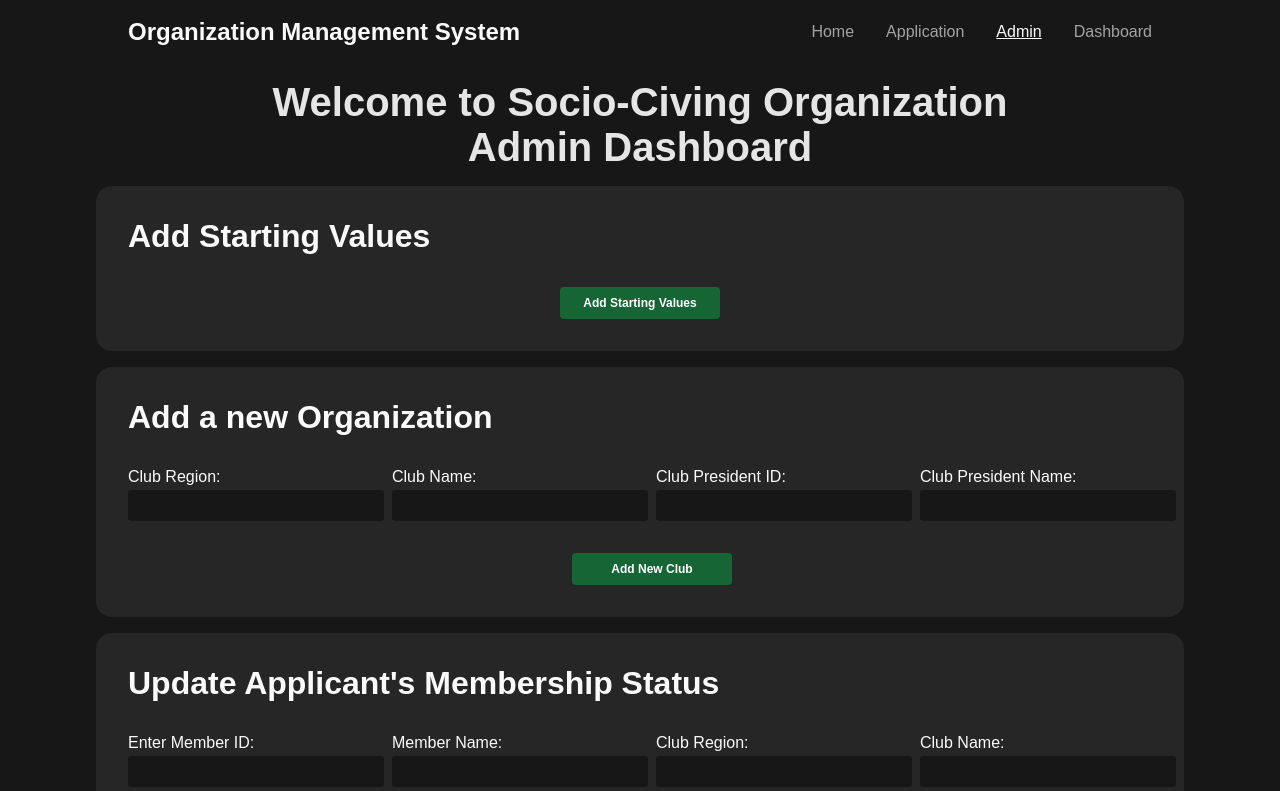
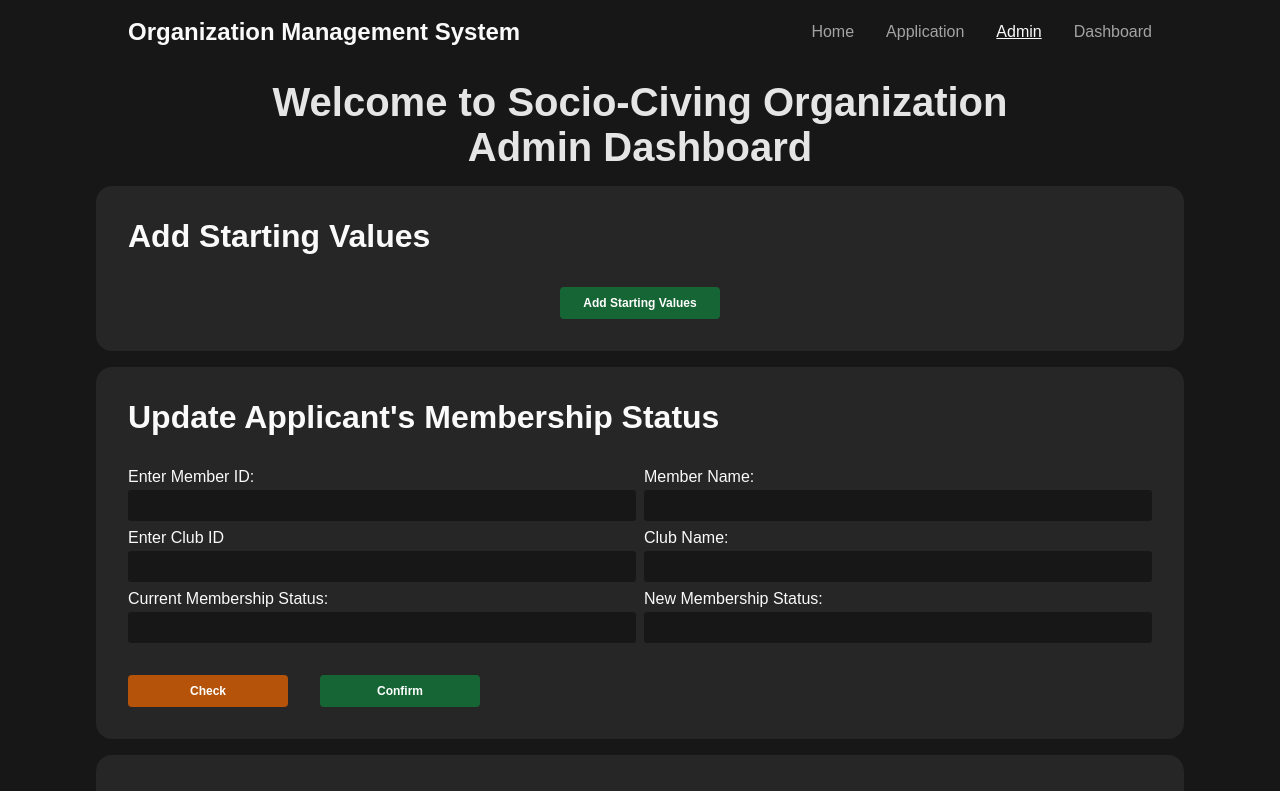
Before and after one commit to leonardporteria/organization-management-system, a React (Vite) app in the folder client/: page /admin in a window 1280 px wide. Shown: the top 791 px of the page. Built offline with nearby package versions, Linux system fonts and the light colour scheme; no server answers.

Commit message:
fetching applicant status from db

```diff
--- a/client/src/components/adminDashboard/AdminDashboard.jsx
+++ b/client/src/components/adminDashboard/AdminDashboard.jsx
@@ -11,7 +11,7 @@ const AdminDashboard = () => {
   const [educationData, setEducationData] = useState([]);
   const [dependentData, setDependentData] = useState([]);
 
-  const getDataFromDatabase = async (path, stateVariable) => {
+  const getDataFromDatabase = async (path) => {
     const URL = 'http://localhost:5173/api' + path;
 
     try {
@@ -28,6 +28,54 @@ const AdminDashboard = () => {
       console.error(`Error in ${URL}:`, error);
     }
   };
+
+  // CHANGE APPLICANT'S MEMBERSHIP STATUS
+  const [changeMemberName, setChangeMemberName] = useState('');
+  const [changeMembeID, setChangeMembeID] = useState('');
+  const handleMemberIDChange = (event) => {
+    const inputMemberId = event.target.value;
+    const memberExists = memberData.some(
+      (member) => member.member_id === inputMemberId
+    );
+    if (!memberExists) {
+      setChangeMemberName('');
+      return;
+    }
+    const matchedMember = memberData.find(
+      (member) => member.member_id === inputMemberId
+    );
+    setChangeMemberName(matchedMember.member_name);
+    setChangeMembeID(inputMemberId);
+    setChangeMemberStatus('');
+  };
+
+  const [changeClubName, setChangeClubName] = useState('');
+  const [changeClubID, setChangeClubID] = useState('');
+  const handleClubIDChange = (event) => {
+    const inputClubId = event.target.value;
+    const clubExists = organizationData.some(
+      (club) => club.club_id === inputClubId
+    );
+    if (!clubExists) {
+      setChangeClubName('');
+      return;
+    }
+    const matchedClub = organizationData.find(
+      (club) => club.club_id === inputClubId
+    );
+    setChangeClubName(matchedClub.club_name);
+    setChangeClubID(inputClubId);
+    setChangeMemberStatus('');
+  };
+
+  const [changeMemberStatus, setChangeMemberStatus] = useState('');
+  const handleFindMemberStatus = async () => {
+    const memberStatus = await getDataFromDatabase(
+      `/query/status/${changeMembeID}/${changeClubID}`
+    );
+    setChangeMemberStatus(memberStatus[0].application_status);
+  };
+  const handleChangeMemberStatus = () => {};
 
   useEffect(() => {
     const fetchData = async () => {
@@ -83,6 +131,70 @@ const AdminDashboard = () => {
         </div>
       </div>
 
+      <div className='Admin__Section Admin__Update'>
+        <h1>Update Applicant's Membership Status</h1>
+        <div className='Admin__Form Admin__Update__Form'>
+          <label>
+            <p>Enter Member ID:</p>
+            <input
+              type='text'
+              onChange={(e) => {
+                handleMemberIDChange(e);
+              }}
+            />
+          </label>
+          <label className='auto-fill'>
+            <p>Member Name:</p>
+            <input
+              type='text'
+              defaultValue={changeMemberName}
+              disabled={true}
+            />
+          </label>
+          <label>
+            <p>Enter Club ID</p>
+            <input
+              type='text'
+              onChange={(e) => {
+                handleClubIDChange(e);
+              }}
+            />
+          </label>
+          <label className='auto-fill'>
+            <p>Club Name:</p>
+            <input type='text' defaultValue={changeClubName} disabled={true} />
+          </label>
+
+          <label className='auto-fill'>
+            <p>Current Membership Status:</p>
+            <input
+              type='text'
+              defaultValue={changeMemberStatus}
+              disabled={true}
+            />
+          </label>
+          <label>
+            <p>New Membership Status:</p>
+            <input type='text' />
+          </label>
+        </div>
+
+        <div className='Admin__Update__Buttons'>
+          <div
+            className='Admin__Button Admin__Update__Buttons__Check'
+            onClick={handleFindMemberStatus}
+          >
+            <h1>Check</h1>
+          </div>
+          <div
+            className='Admin__Button Admin__Update__Buttons__Confirm'
+            onClick={handleChangeMemberStatus}
+          >
+            <h1>Confirm</h1>
+          </div>
+        </div>
+      </div>
+
       <div className='Admin__Section Admin__Add'>
         <h1>Add a new Organization</h1>
         <div className='Admin__Form Admin__Add__Form'>
@@ -106,41 +218,6 @@ const AdminDashboard = () => {
 
         <div className='Admin__Button Admin__Add__Button'>
           <h1>Add New Club</h1>
-        </div>
-      </div>
-
-      <div className='Admin__Section Admin__Update'>
-        <h1>Update Applicant's Membership Status</h1>
-        <div className='Admin__Form Admin__Update__Form'>
-          <label>
-            <p>Enter Member ID:</p>
-            <input type='text' />
-          </label>
-          <label>
-            <p>Member Name:</p>
-            <input type='text' />
-          </label>
-          <label>
-            <p>Club Region:</p>
-            <input type='text' />
-          </label>
-          <label>
-            <p>Club Name:</p>
-            <input type='text' />
-          </label>
-
-          <label>
-            <p>Date of Application:</p>
-            <input type='text' />
-          </label>
-          <label>
-            <p>Membership Status:</p>
-            <input type='text' />
-          </label>
-        </div>
-
-        <div className='Admin__Button Admin__Update__Button'>
-          <h1>Confirm</h1>
         </div>
       </div>
 
--- a/client/src/components/adminDashboard/AdminDashboard.scss
+++ b/client/src/components/adminDashboard/AdminDashboard.scss
@@ -56,6 +56,16 @@
 
 .Admin__Update {
   width: 100%;
+  &__Form {
+    grid-template-columns: repeat(2, 1fr);
+  }
+  &__Buttons {
+    display: flex;
+    gap: 2rem;
+    &__Check {
+      background-color: $amber-700;
+    }
+  }
 }
 
 .Admin__Change {
--- a/client/src/components/applicationForm/ApplicationForm.jsx
+++ b/client/src/components/applicationForm/ApplicationForm.jsx
@@ -128,33 +128,33 @@ const ApplicationForm = () => {
     const educationURL = baseURL + '/education';
     const dependentURL = baseURL + '/legalDependent';
 
-    // // CONTACT PERSON PATH [WORKING]
-    // const contactResponse = await postAPI(contactURL);
-    // console.log('Contact POST REQUEST Response: ', contactResponse);
+    // CONTACT PERSON PATH [WORKING]
+    const contactResponse = await postAPI(contactURL);
+    console.log('Contact POST REQUEST Response: ', contactResponse);
 
-    // // EDUCATION PATH [WORKING]
-    // const educationResponse = await postAPI(educationURL);
-    // console.log('Education POST REQUEST Response: ', educationResponse);
+    // EDUCATION PATH [WORKING]
+    const educationResponse = await postAPI(educationURL);
+    console.log('Education POST REQUEST Response: ', educationResponse);
 
-    // // LEGAL DEPENDENTS PATH [WORKING]
-    // const dependentResponse = await postAPI(dependentURL);
-    // console.log('Dependent POST REQUEST Response: ', dependentResponse);
+    // LEGAL DEPENDENTS PATH [WORKING]
+    const dependentResponse = await postAPI(dependentURL);
+    console.log('Dependent POST REQUEST Response: ', dependentResponse);
 
-    // // COMPANY PATH [WORKING]
-    // const companyResponse = await postAPI(companyURL);
-    // console.log('Company POST REQUEST Response: ', companyResponse);
+    // COMPANY PATH [WORKING]
+    const companyResponse = await postAPI(companyURL);
+    console.log('Company POST REQUEST Response: ', companyResponse);
 
-    // // ORGANIZATION CLUB PATH [WORKING]
-    // const organizaitonResponse = await postAPI(organizationURL);
-    // console.log('Organizaiton POST REQUEST Response: ', organizaitonResponse);
+    // ORGANIZATION CLUB PATH [WORKING]
+    const organizaitonResponse = await postAPI(organizationURL);
+    console.log('Organizaiton POST REQUEST Response: ', organizaitonResponse);
 
-    // // MEMBER INFORMATION PATH [WORKING]
-    // const memberResponse = await postAPI(memberURL);
-    // console.log('Member POST REQUEST Response: ', memberResponse);
+    // MEMBER INFORMATION PATH [WORKING]
+    const memberResponse = await postAPI(memberURL);
+    console.log('Member POST REQUEST Response: ', memberResponse);
 
-    // // APPLICATION DETAILS PATH [WORKING]
-    // const applicationResponse = await postAPI(applicationURL);
-    // console.log('Application POST REQUEST Response: ', applicationResponse);
+    // APPLICATION DETAILS PATH [WORKING]
+    const applicationResponse = await postAPI(applicationURL);
+    console.log('Application POST REQUEST Response: ', applicationResponse);
   };
 
   return (
```
Also changed, not shown: 2 other files (tests, documents, lock files or other folders).
